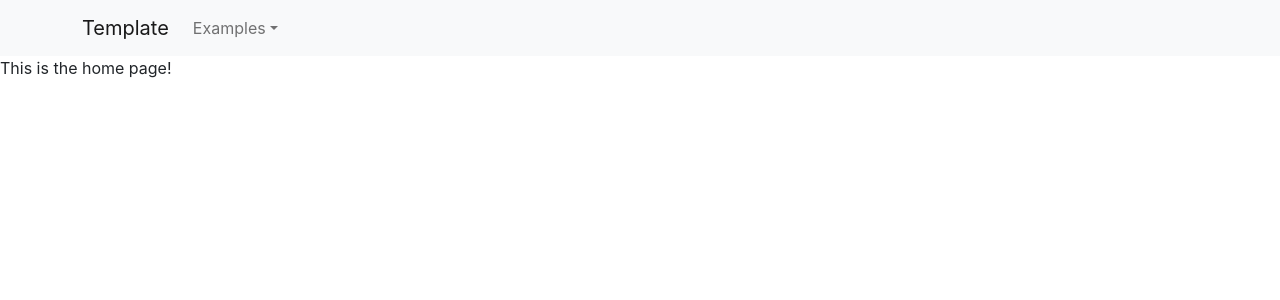
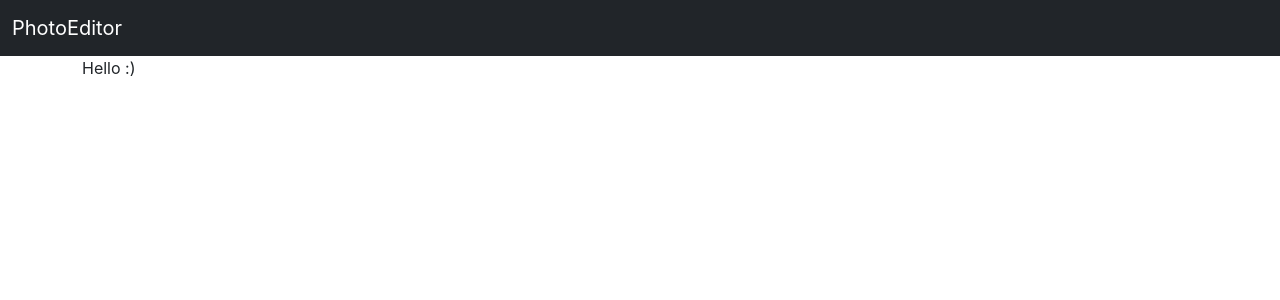
Before and after one commit to luci-dot-exe/photo-editor, a React (Create React App) app: page / in a window 1280 px wide. Shown: the top 300 px of the page. Built offline with nearby package versions, Linux system fonts and the light colour scheme.

Commit message:
📦 Removed react-bootstrap

```diff
--- a/package.json
+++ b/package.json
@@ -17,7 +17,6 @@
     "bootstrap": "5.1.3",
     "gh-pages": "^3.2.3",
     "react": "^17.0.2",
-    "react-bootstrap": "^2.1.0",
     "react-dom": "^17.0.2",
     "react-router-dom": "^6.2.1",
     "react-scripts": "5.0.0",
--- a/src/App.tsx
+++ b/src/App.tsx
@@ -1,40 +1,23 @@
-import { HashRouter, Route, Routes } from "react-router-dom";
-import { Container, Nav, Navbar, NavDropdown } from "react-bootstrap";
-
 function App() {
   return (
     <div>
-      <HashRouter>
-        <Navbar bg="light" expand="lg">
-          <Container>
-            <Navbar.Brand href="#/" onClick={() => {}}>
-              Template
-            </Navbar.Brand>
-            <Navbar.Toggle aria-controls="basic-navbar-nav" />
-            <Navbar.Collapse id="basic-navbar-nav">
-              <Nav className="me-auto">
-                <NavDropdown title="Examples" id="basic-nav-dropdown">
-                  <NavDropdown.Item href="#/page-a">Page A</NavDropdown.Item>
-                </NavDropdown>
-              </Nav>
-            </Navbar.Collapse>
-          </Container>
-        </Navbar>
+      <nav className="navbar navbar-dark bg-dark">
+        <div className="container-fluid">
+          <a className="navbar-brand" href="#0">
+            PhotoEditor
+          </a>
+        </div>
+      </nav>
 
-        <Routes>
-          <Route path="/" element={<Homepage />} />
-          <Route path="page-a" element={<PageA />} />
-        </Routes>
-      </HashRouter>
+      <div className="container">
+        <Homepage />
+      </div>
     </div>
   );
 }
 
 function Homepage() {
-  return <div>This is the home page!</div>;
+  return <div>Hello :)</div>;
 }
 
-function PageA() {
-  return <div>This is the Page A.</div>;
-}
 export default App;
```
Also changed, not shown: src/logo.svg (deleted), 1 other file (tests, documents, lock files or other folders).
